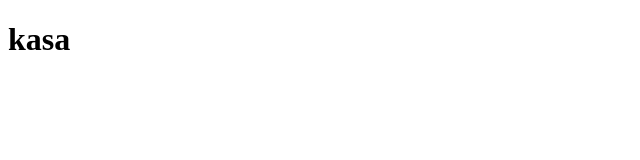
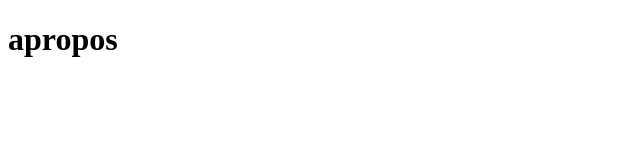
Before and after one commit to citymer/JeromeMercier_11_28072022, a React (Create React App) app: page /apropos in a window 1280 px wide. Shown: the top 160 px of the page, without its empty margins (0-640 px from the left). Built offline with nearby package versions, Linux system fonts and the light colour scheme.

Commit message:
react router

```diff
--- a/package.json
+++ b/package.json
@@ -8,7 +8,9 @@
     "@testing-library/user-event": "^13.5.0",
     "react": "^18.2.0",
     "react-dom": "^18.2.0",
+    "react-router-dom": "^6.3.0",
     "react-scripts": "5.0.1",
+    "sass": "^1.54.0",
     "web-vitals": "^2.1.4"
   },
   "scripts": {
--- a/src/App.js
+++ b/src/App.js
@@ -1,7 +1,17 @@
 import React from 'react'
+import { BrowserRouter, Routes, Route } from 'react-router-dom'
+import Apropos from './pages/Apropos'
+import Home from './pages/Home'
 
 const App = () => {
-  return <h1>kasa</h1>
+  return (
+    <BrowserRouter>
+      <Routes>
+        <Route path="/" element={<Home />} />
+        <Route path="/apropos" element={<Apropos />} />
+      </Routes>
+    </BrowserRouter>
+  )
 }
 
 export default App
--- /dev/null
+++ b/src/pages/Apropos.js
@@ -0,0 +1,11 @@
+import React from 'react'
+
+const Apropos = () => {
+  return (
+    <div>
+      <h1>apropos</h1>
+    </div>
+  )
+}
+
+export default Apropos
--- /dev/null
+++ b/src/pages/Home.js
@@ -0,0 +1,11 @@
+import React from 'react'
+
+const Home = () => {
+  return (
+    <div>
+      <h1>acceuil</h1>
+    </div>
+  )
+}
+
+export default Home
```
Also changed, not shown: src/pages/404.js (added), src/pages/Fiche-Logement.js (added), 1 other file (tests, documents, lock files or other folders).
